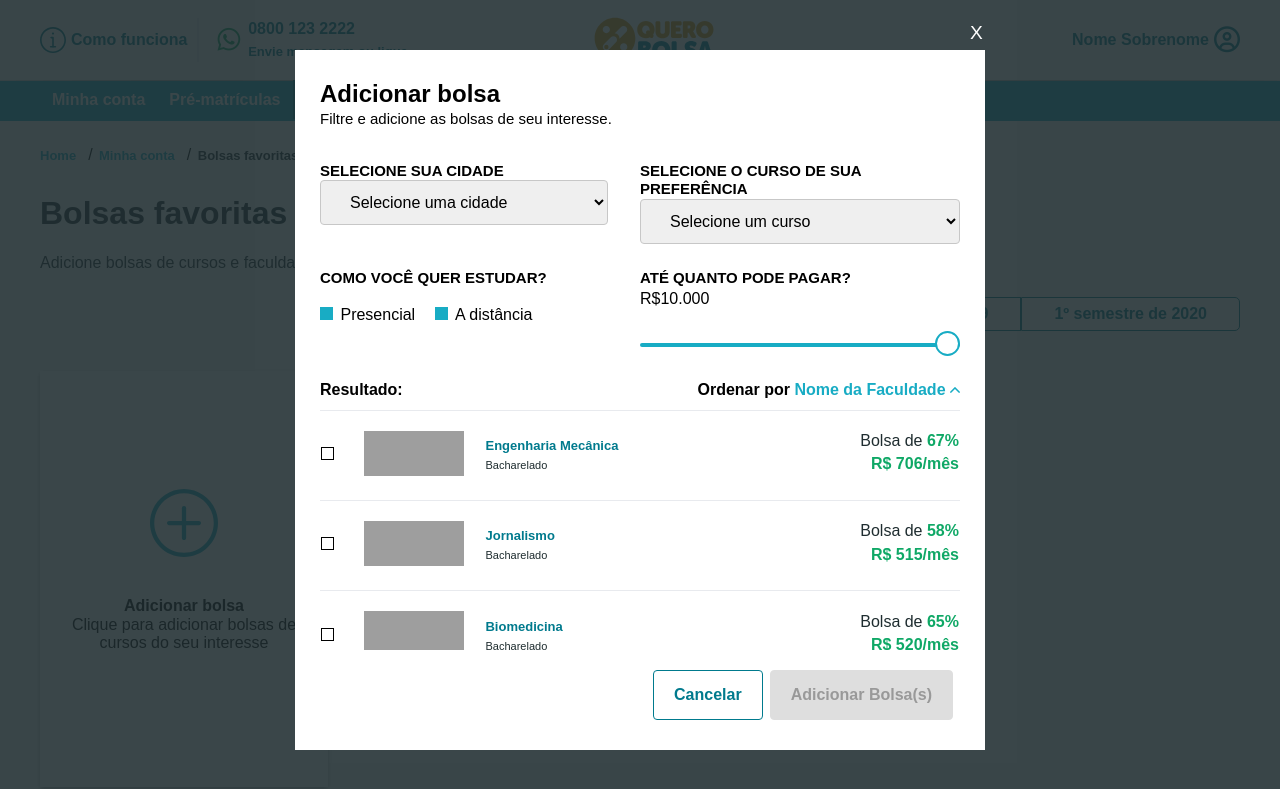
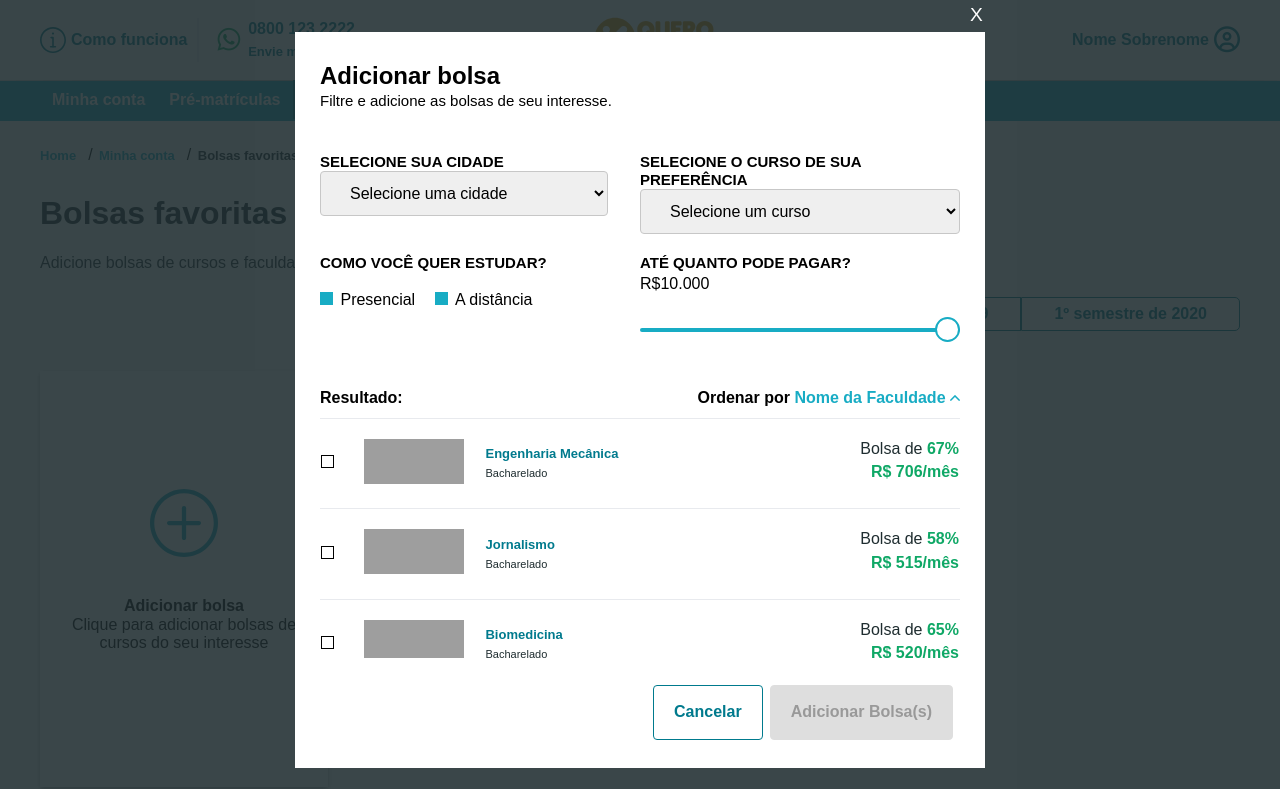
Before and after one commit to RaphaelHNL/teste-quero-bolsa, a plain HTML site: page index.html in a window 1280 px wide. Both pictures are taken after a click on the picture 184 px from the left and 523 px from the top of the page. Shown: the top 789 px of the page. Drawn offline with nearby package versions, Linux system fonts and the light colour scheme; grey boxes are pictures that could not be loaded.

Commit message:
arrumando css modal

```diff
--- a/css/css_Modal/modal.css
+++ b/css/css_Modal/modal.css
@@ -34,7 +34,7 @@ h2{
 .modal {
     background: white;
     width: 50vw;
-
+    height: 87%;
     min-width: 300px;
     padding: 0 15px 20px 15px;
     border: 10px;
@@ -65,7 +65,6 @@ h2{
     right: -45px;
     width: 50px;
     height: 50px;
-
     border: none;
     background: transparent;
     color: white;
@@ -74,6 +73,11 @@ h2{
 
 }
 
+.addBolsaContainer{
+    height: 8%;
+}
+
+
 .filtreAdd{
     font-size: 15px;
     font-weight: 500;
@@ -81,6 +85,7 @@ h2{
 
 .selecione{
     margin: 25px 0 15px 0;
+    height: 11%;
 }
 
 .labelModal{
@@ -91,7 +96,7 @@ h2{
 .estudarPagar{
     padding-top: 10px;
     display: flex;
-
+    height: 18%;
     flex-direction: row;
     flex-wrap: wrap;
 }
@@ -108,6 +113,10 @@ h2{
     display: flex;
     justify-content: flex-start;
     flex-direction: column;
+}
+
+.resulOrdenaTable{
+    height: 41%;
 }
 
  .resultadoOrdena, .selecione {
@@ -252,6 +261,7 @@ h2{
     display: flex;
     justify-content: flex-end;
     flex-direction: row;
+    height: 8%;
 }
 
 table {
--- a/index.html
+++ b/index.html
@@ -190,7 +190,7 @@
         <div class="modal">
             <a class="fechar">X</a>
 
-            <div>
+            <div class="addBolsaContainer">
                 <h2>Adicionar bolsa</h2>
                 <p class="filtreAdd">Filtre e adicione as bolsas de seu interesse.</p>
             </div>
@@ -236,7 +236,7 @@
                 </div>
             </div>
 
-            <div>
+            <div class="resulOrdenaTable">
                 <div class="resultadoOrdena">
                     <p>Resultado:</p>
                     <p class="ordenarNFacul" onclick="ordenarNome()">Ordenar por <span>Nome da Faculdade</span> <img class="setaCimaBaixo" src="img/icons/seta-para-cima.svg"></p>
@@ -245,20 +245,6 @@
                 <div class="tabelaCurso">
                     <table id="bolsasTable">
                         <tbody>
-                            <!--
-                           <tr>
-                                <td><input type="checkbox"></td>
-                                <td><img class="tamanhoTeste" src="img/anhanguera.png"></td>
-                                <td>
-                                    <span id="nomeCurso"></span>
-                                    <span>Bacharelado</span>
-                                </td>
-                                <td>
-                                    <span>Bolsa de 50%</span>
-                                    <span>R$ 374/mês</span>
-                                </td>
-                            </tr>  -->
-
 
                         </tbody>
                     </table>
```
